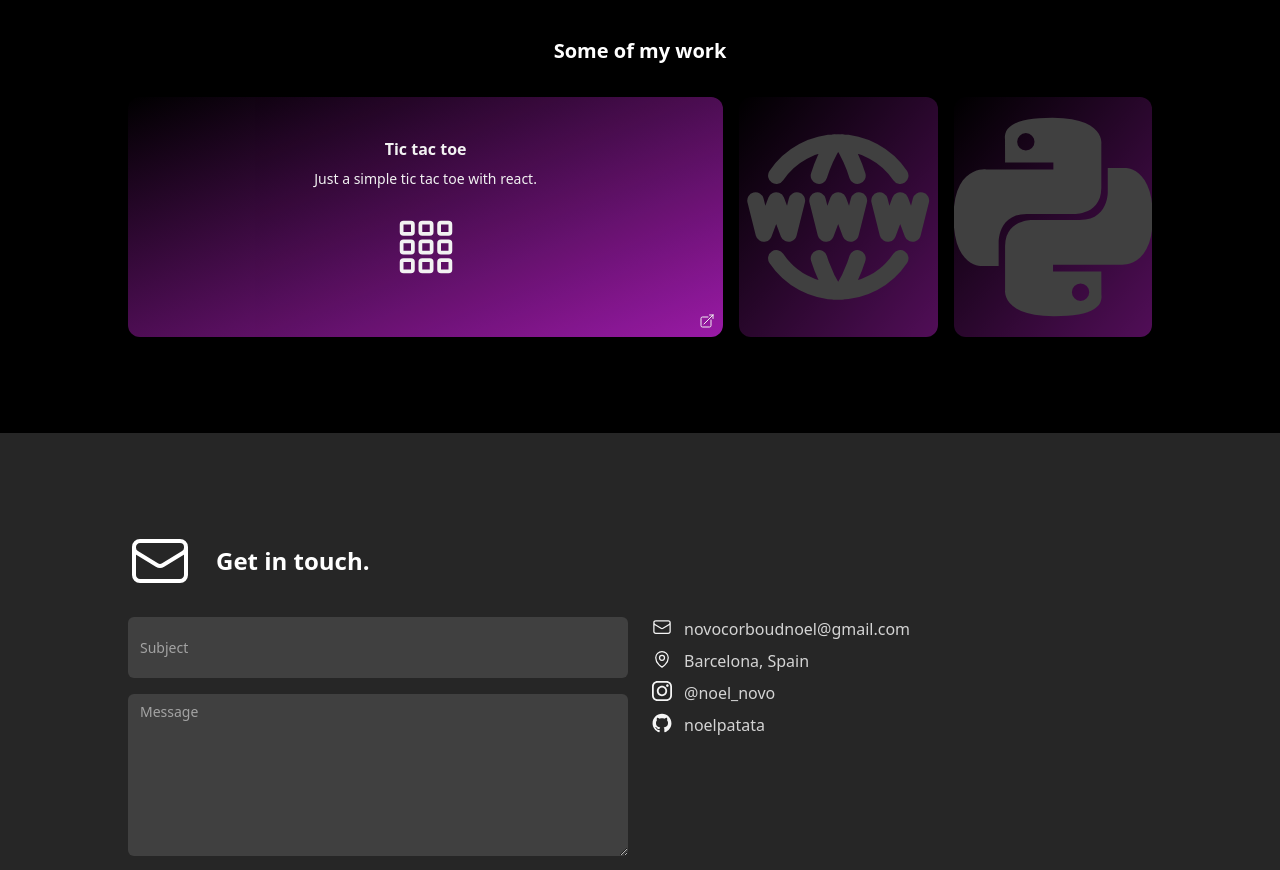
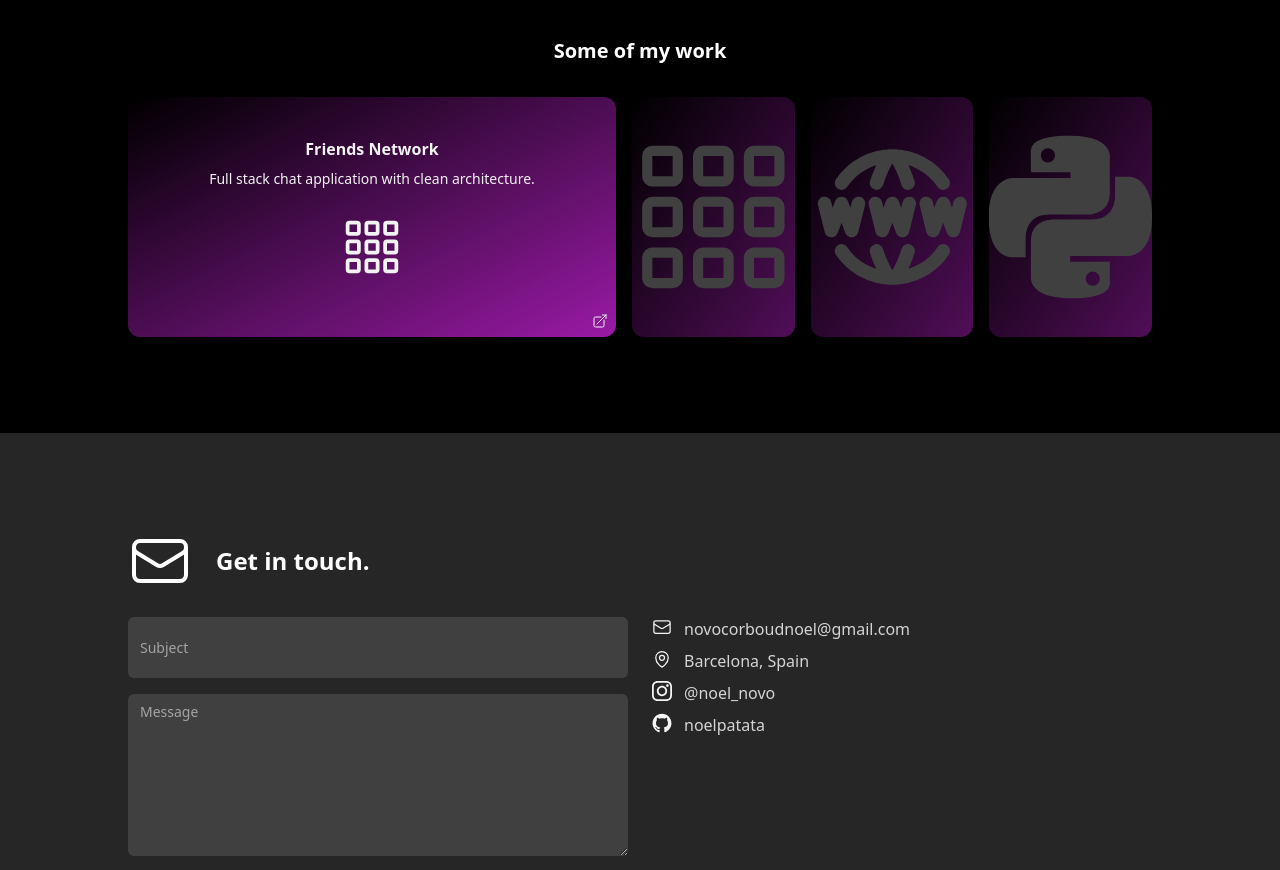
Before and after one commit to noelpatata/nn-PortFolio, a Next.js app: page / in a window 1280 px wide. Shown: the part 3040-3910 px from the top of the page. Built offline with nearby package versions, Linux system fonts and the light colour scheme.

Commit message:
data updated

```diff
--- a/src/data/data.tsx
+++ b/src/data/data.tsx
@@ -213,6 +213,12 @@ export const skills: SkillGroup[] = [
  */
 export const portfolioItems: PortfolioItem[] = [
   {
+    title: 'Friends Network',
+    description: 'Full stack chat application with clean architecture.',
+    url: 'https://github.com/noelpatata/FriendsNetwork/',
+    Icon: TicTacToeIcon,
+  },
+  {
     title: 'Tic tac toe',
     description: 'Just a simple tic tac toe with react.',
     url: 'https://github.com/noelpatata/tic-tac-toe/',
```
